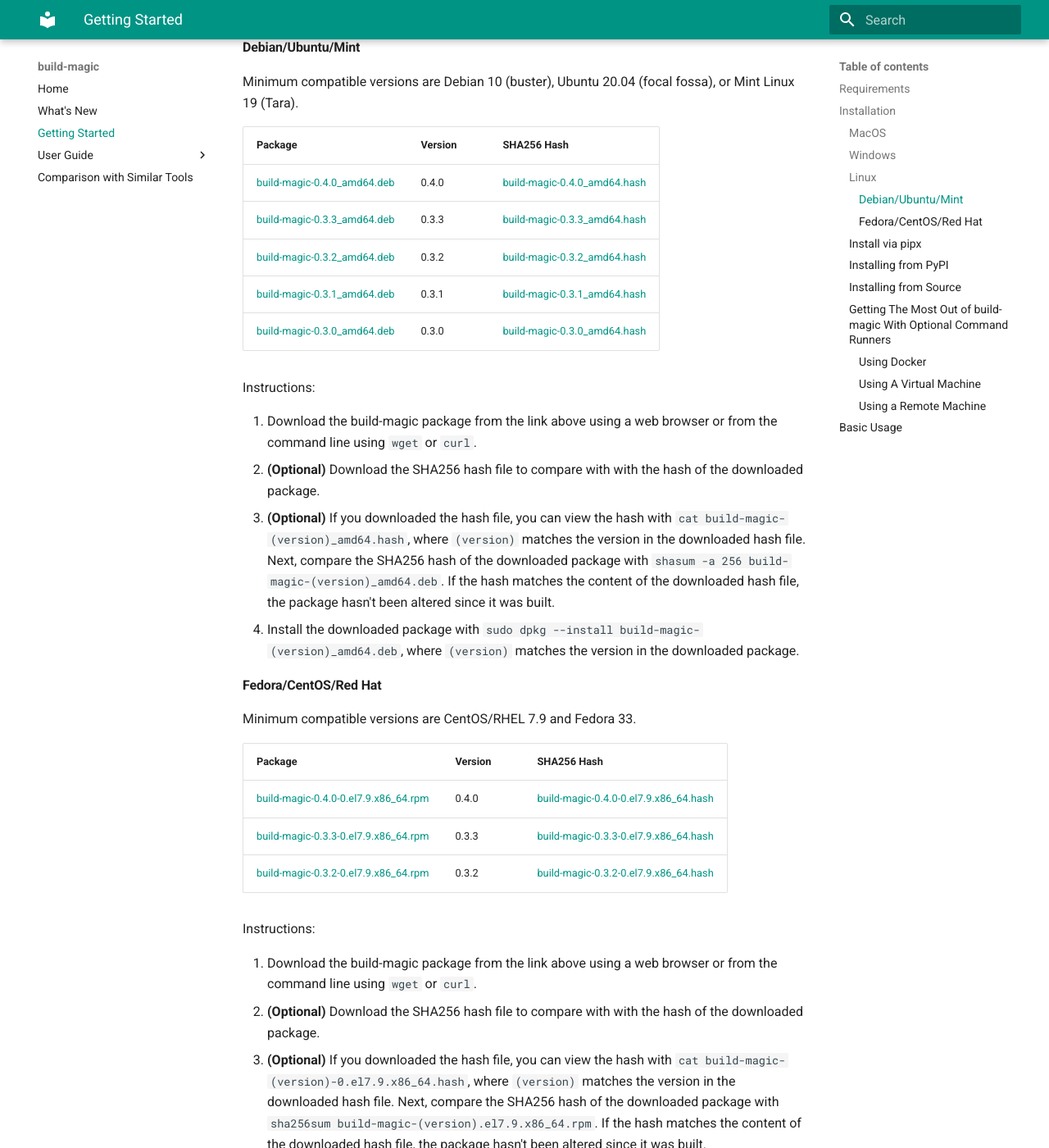
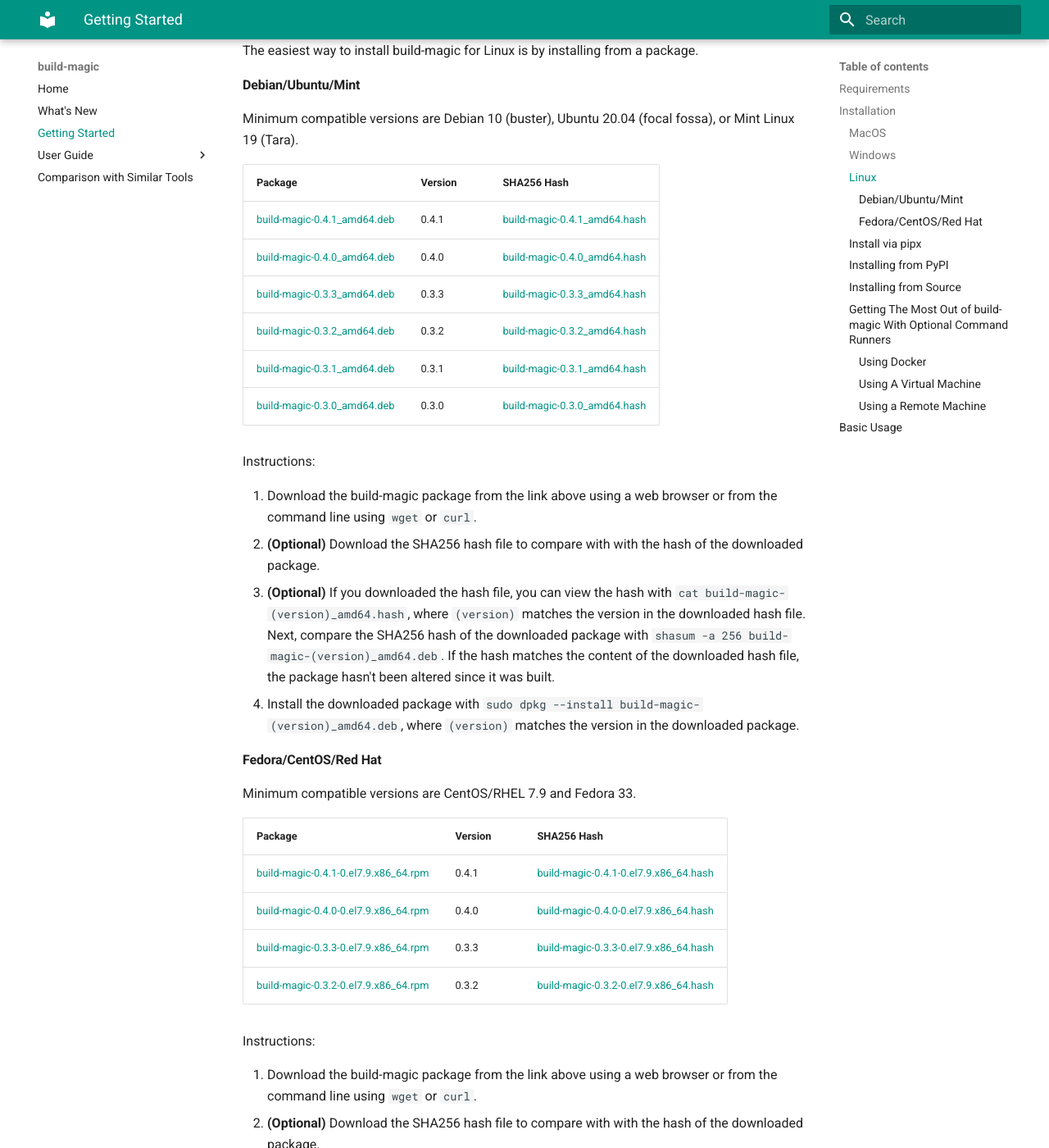
Before and after one commit to cmmorrow/build-magic, an MkDocs documentation site: the page built from docs/getting_started.md, in a window 1280 px wide and 1400 px high, scrolled down 1064 px. Shown: the whole window at 82% size. Built offline with MkDocs 1.6.1 and Material for MkDocs 9.7.7, drawn with Linux system fonts in a browser that asks for light colours; some of the changed text lies outside the part shown.

Commit message:
Updated installer links in docs.

```diff
--- a/docs/getting_started.md
+++ b/docs/getting_started.md
@@ -29,6 +29,7 @@
 
 | Installer | Version |
 |-----------|---------|
+|[build-magic-0.4.1_amd64_installer.exe](https://github.com/cmmorrow/build-magic/releases/download/v0.4.1/build-magic-0.4.1_amd64_installer.exe)| 0.4.1 |
 |[build-magic-0.4.0_amd64_installer.exe](https://github.com/cmmorrow/build-magic/releases/download/v0.4.0/build-magic-0.4.0_amd64_installer.exe)| 0.4.0 |
 
 ### Linux
@@ -41,6 +42,7 @@
 
 | Package | Version | SHA256 Hash |
 |---------|---------|-------------|
+|[build-magic-0.4.1_amd64.deb](https://github.com/cmmorrow/build-magic/releases/download/v0.4.1/build-magic-0.4.1_amd64.deb)| 0.4.1 | [build-magic-0.4.1_amd64.hash](https://github.com/cmmorrow/build-magic/releases/download/v0.4.1/build-magic-0.4.1_amd64.hash)|
 |[build-magic-0.4.0_amd64.deb](https://github.com/cmmorrow/build-magic/releases/download/v0.4.0/build-magic-0.4.0_amd64.deb)| 0.4.0 | [build-magic-0.4.0_amd64.hash](https://github.com/cmmorrow/build-magic/releases/download/v0.4.0/build-magic-0.4.0_amd64.hash)|
 |[build-magic-0.3.3_amd64.deb](https://github.com/cmmorrow/build-magic/releases/download/v0.3.3/build-magic-0.3.3_amd64.deb)| 0.3.3 | [build-magic-0.3.3_amd64.hash](https://github.com/cmmorrow/build-magic/releases/download/v0.3.3/build-magic-0.3.3_amd64.hash)|
 |[build-magic-0.3.2_amd64.deb](https://github.com/cmmorrow/build-magic/releases/download/v0.3.2/build-magic-0.3.2_amd64.deb)| 0.3.2 | [build-magic-0.3.2_amd64.hash](https://github.com/cmmorrow/build-magic/releases/download/v0.3.2/build-magic-0.3.2_amd64.hash)|
@@ -60,6 +62,7 @@
 
 | Package | Version | SHA256 Hash |
 |---------|---------|-------------|
+|[build-magic-0.4.1-0.el7.9.x86_64.rpm](https://github.com/cmmorrow/build-magic/releases/download/v0.4.1/build-magic-0.4.1-0.el7.9.x86_64.rpm)| 0.4.1 |[build-magic-0.4.1-0.el7.9.x86_64.hash](https://github.com/cmmorrow/build-magic/releases/download/v0.4.1/build-magic-0.4.1-0.el7.9.x86_64.hash)|
 |[build-magic-0.4.0-0.el7.9.x86_64.rpm](https://github.com/cmmorrow/build-magic/releases/download/v0.4.0/build-magic-0.4.0-0.el7.9.x86_64.rpm)| 0.4.0 |[build-magic-0.4.0-0.el7.9.x86_64.hash](https://github.com/cmmorrow/build-magic/releases/download/v0.4.0/build-magic-0.4.0-0.el7.9.x86_64.hash)|
 |[build-magic-0.3.3-0.el7.9.x86_64.rpm](https://github.com/cmmorrow/build-magic/releases/download/v0.3.3/build-magic-0.3.3-0.el7.9.x86_64.rpm)| 0.3.3 |[build-magic-0.3.3-0.el7.9.x86_64.hash](https://github.com/cmmorrow/build-magic/releases/download/v0.3.3/build-magic-0.3.3-0.el7.9.x86_64.hash)|
 |[build-magic-0.3.2-0.el7.9.x86_64.rpm](https://github.com/cmmorrow/build-magic/releases/download/v0.3.2/build-magic-0.3.2-0.el7.9.x86_64.rpm)| 0.3.2 | [build-magic-0.3.2-0.el7.9.x86_64.hash](https://github.com/cmmorrow/build-magic/releases/download/v0.3.2/build-magic-0.3.2-0.el7.9.x86_64.hash)|
```
